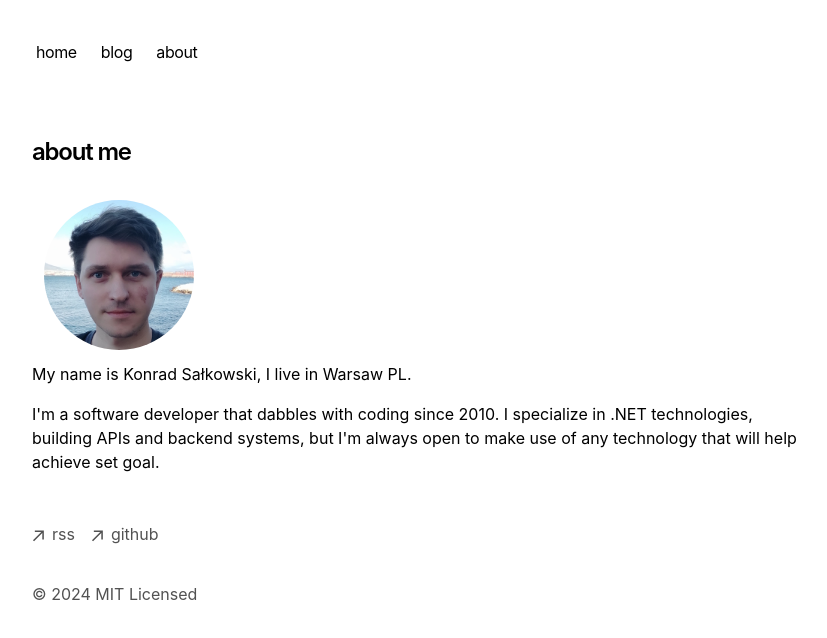
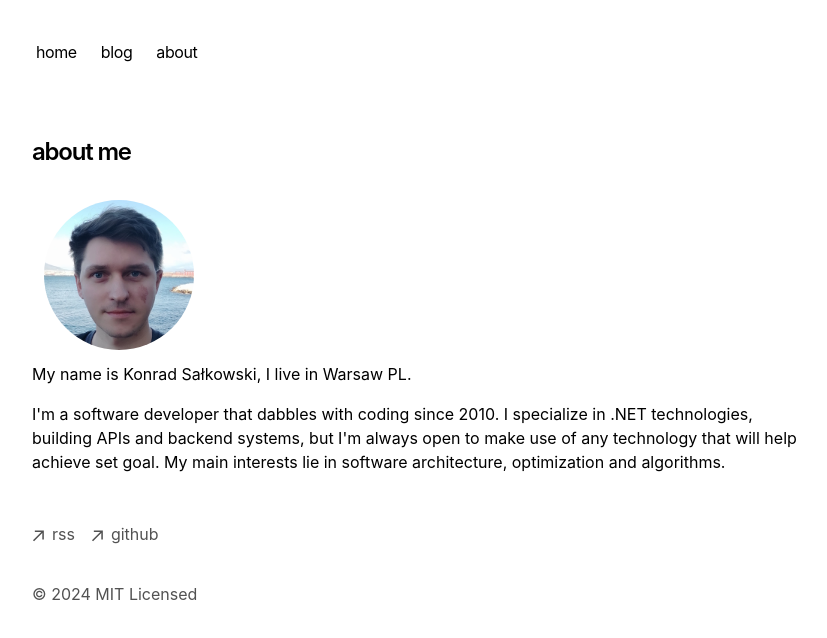
Before and after one commit to ksalk/ksalk.github.io, a Next.js app: page /about in a window 1280 px wide. Shown: the top 638 px of the page, without its empty margins (224-1051 px from the left). Built offline with nearby package versions, Linux system fonts and the light colour scheme.

Commit message:
Update bio

```diff
--- a/app/about/page.tsx
+++ b/app/about/page.tsx
@@ -31,7 +31,8 @@ export default function Page() {
         {`My name is Konrad Sałkowski, I live in Warsaw PL.`}
       </p>
       <p className="mb-4">
-        {`I'm a software developer that dabbles with coding since 2010. I specialize in .NET technologies, building APIs and backend systems, but I'm always open to make use of any technology that will help achieve set goal.`}
+        {`I'm a software developer that dabbles with coding since 2010. I specialize in .NET technologies, building APIs and backend systems, but I'm always open to make use of any technology that will help achieve set goal.
+        My main interests lie in software architecture, optimization and algorithms. `}
       </p>
     </section>
   )
--- a/app/page.tsx
+++ b/app/page.tsx
@@ -7,11 +7,11 @@ export default function Page() {
         hello there
       </h1>
       <p className="mb-4">
-        {`I like to build stuff in dotnet.`}
+        {`I like to build stuff in dotnet. Check out my ramblings below.`}
       </p>
-      {/* <div className="my-8">
+      <div className="my-8">
         <BlogPosts />
-      </div> */}
+      </div>
     </section>
   )
 }
```
